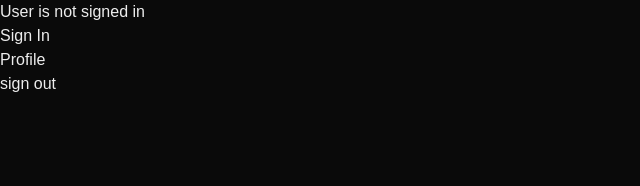
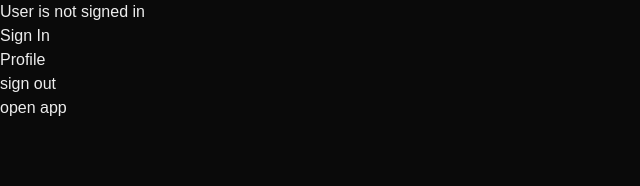
Before and after one commit to sinaRh99/webview-test, a Next.js app: page / in a window 1280 px wide. Shown: the top 186 px of the page, without its empty margins (0-640 px from the left). Built offline with nearby package versions, Linux system fonts and the light colour scheme.

Commit message:
opening app redirect test

```diff
--- a/src/app/page.tsx
+++ b/src/app/page.tsx
@@ -16,6 +16,11 @@ export default function Home() {
       // @ts-expect-error ReactNativeWebView is not part of window object but we have it here
       window?.ReactNativeWebView?.postMessage('LOGIN');
     else router.push('/login');
+  }
+
+  function handleOpenApp() {
+    const deepLinkUrl = `sendbypass://main?message=redirected`;
+    window.location.href = deepLinkUrl;
   }
 
   return (
@@ -39,6 +44,12 @@ export default function Home() {
       >
         sign out
       </div>
+      <div
+        onClick={handleOpenApp}
+        className="w-full h-16 rounded-xl flex items-center justify-center text-xl font-bold bg-teal-400 text-teal-900 mt-7"
+      >
+        open app
+      </div>
     </div>
   );
 }
```
